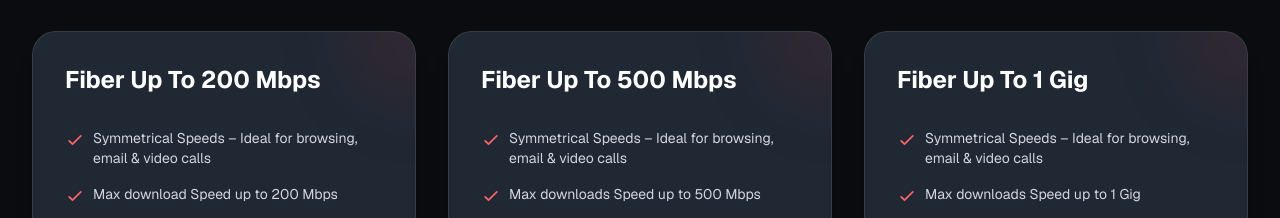
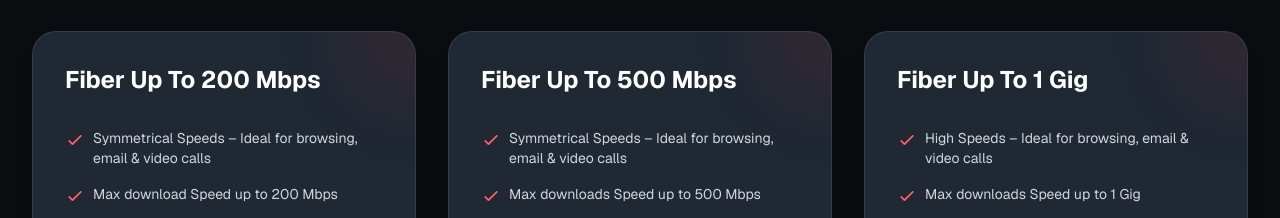
Before and after one commit to ajazsadat/JKcompareinternet, a Next.js app: page /providers/frontier in a window 1280 px wide. Shown: the part 960-1178 px from the top of the page. Built offline with nearby package versions, Linux system fonts and the light colour scheme.

Commit message:
Update internet speed description in page.js

```diff
--- a/src/app/providers/frontier/page.js
+++ b/src/app/providers/frontier/page.js
@@ -33,7 +33,7 @@ export default function FrontierPage() {
       speed: 'Fiber Up To 1 Gig',
       price: '64.99',
       features: [
-        'Symmetrical Speeds – Ideal for browsing, email & video calls',
+        'High Speeds – Ideal for browsing, email & video calls',
         'Max downloads Speed up to 1 Gig',
         'Ultra-fast speeds for smart homes',
         'Ideal for immersive gaming & streaming in high resolution',
```
